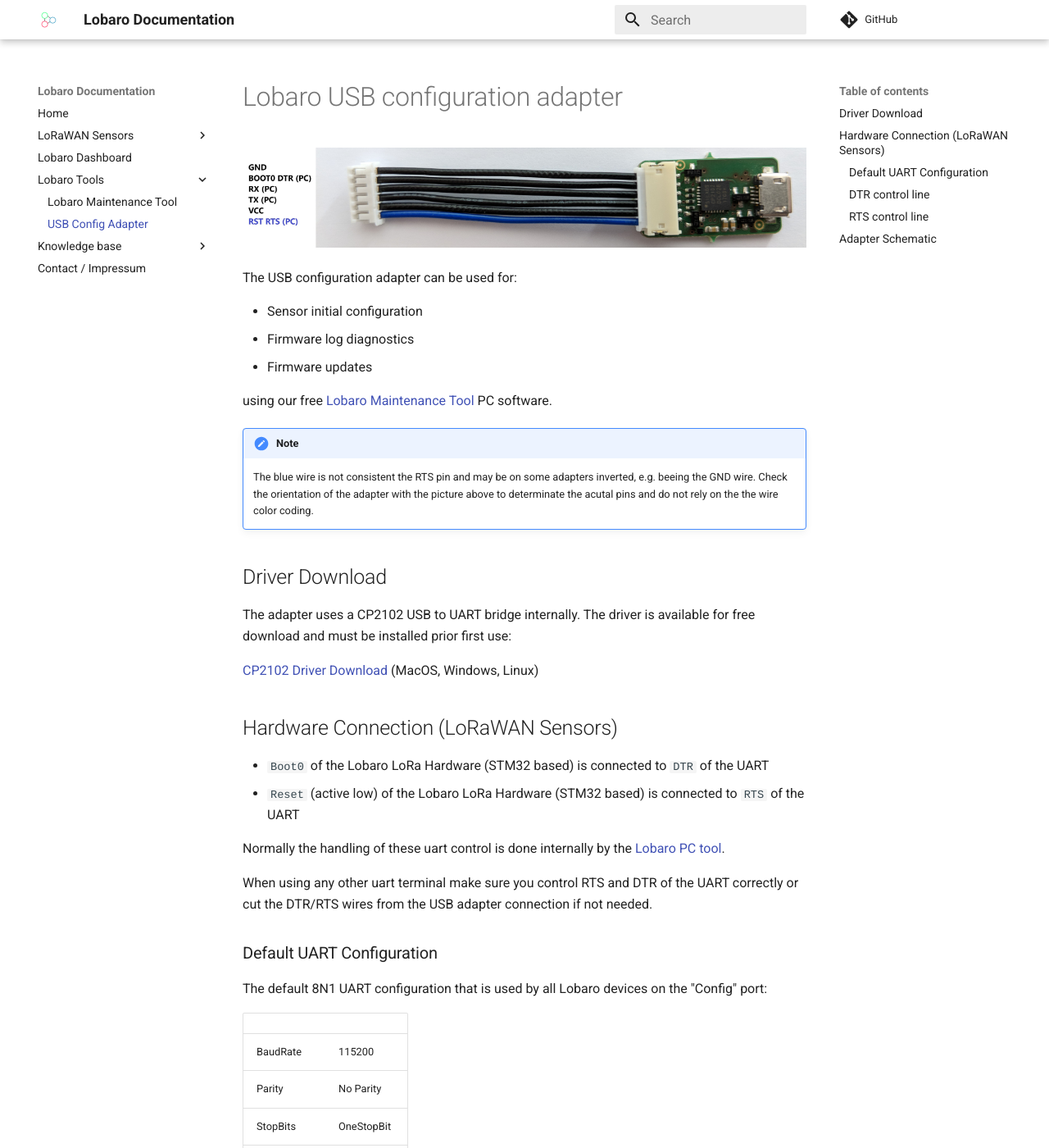
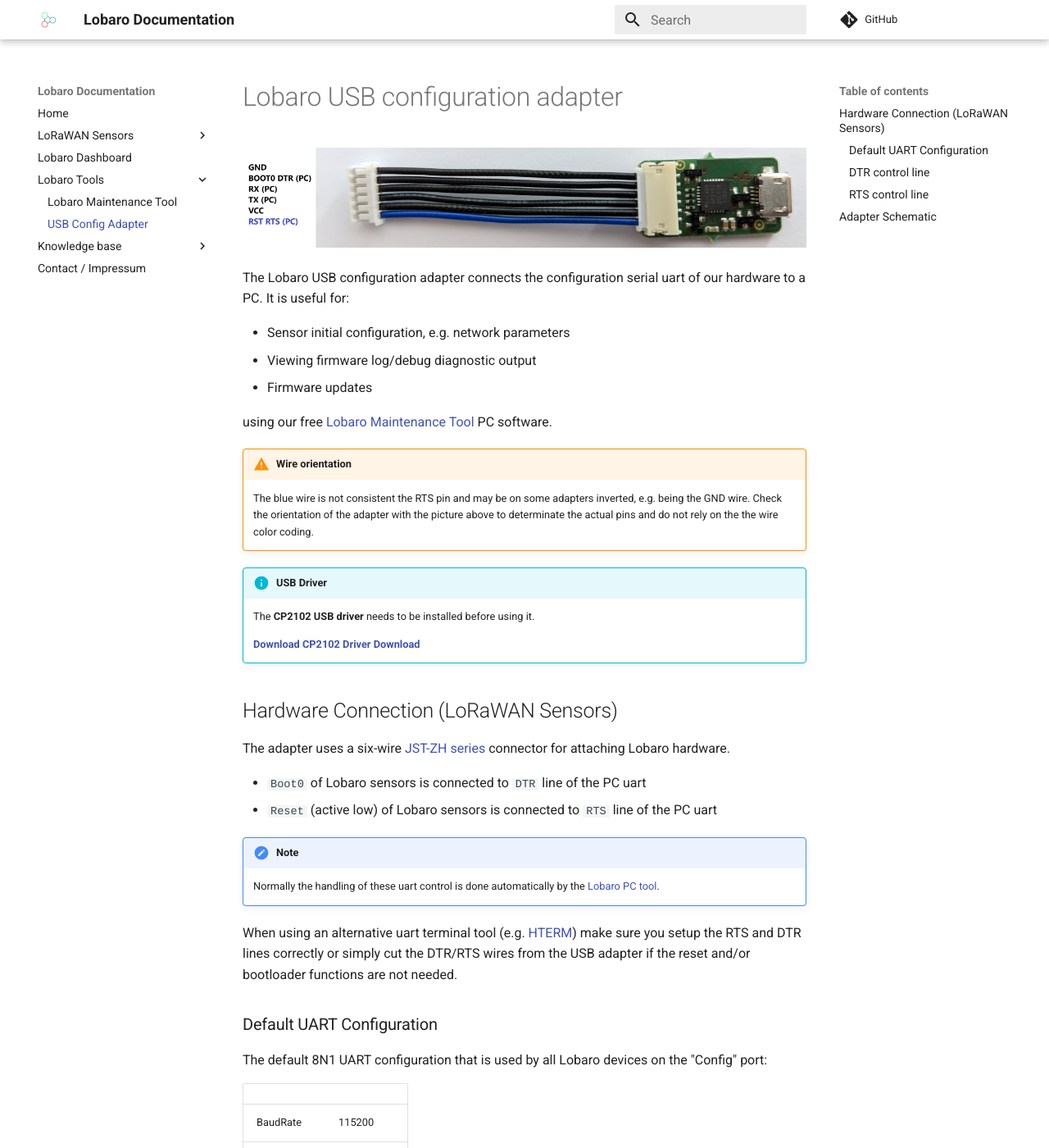
Before and after one commit to Lobaro/docs, an MkDocs documentation site: the page built from docs/tools/usb-config-adapter.md, in a window 1280 px wide and 1400 px high. Shown: the whole window at 82% size. Built offline with MkDocs 1.6.1 and Material for MkDocs 9.7.7, drawn with Linux system fonts in a browser that asks for light colours; a script that is not in the unit is left out; comment, search, counter and statistics services are not loaded; some of the changed text lies outside the part shown.

Commit message:
make lobaro tool and adapter sites nicer

````diff
--- a/docs/tools/usb-config-adapter.md
+++ b/docs/tools/usb-config-adapter.md
@@ -2,32 +2,38 @@
 
 ![Picture USB Config Adapter](./img/lobaro-config-adapter.jpg)
 
-The USB configuration adapter can be used for:
+The Lobaro USB configuration adapter connects the configuration serial uart of our hardware to a PC. It is useful for:
 
-* Sensor initial configuration
-* Firmware log diagnostics
+* Sensor initial configuration, e.g. network parameters
+* Viewing firmware log/debug diagnostic output
 * Firmware updates
 
 using our free [Lobaro Maintenance Tool](./lobaro-tool.md) PC software.
 
-!!! note
-    The blue wire is not consistent the RTS pin and may be on some adapters inverted, e.g. beeing the GND wire. Check the
-    orientation of the adapter with the picture above to determinate the acutal pins and do not rely on the the wire color coding.
+!!! warning "Wire orientation"
+    The blue wire is not consistent the RTS pin and may be on some adapters inverted, e.g. being the GND wire. Check the
+    orientation of the adapter with the picture above to determinate the actual pins and do not rely on the the wire color coding.
 
-## Driver Download
-The adapter uses a CP2102 USB to UART bridge internally. The driver is available for free download and must be installed prior first use:
+!!! info "USB Driver"
 
-[CP2102 Driver Download](https://www.silabs.com/products/development-tools/software/usb-to-uart-bridge-vcp-drivers) (MacOS, Windows, Linux)
+    The **CP2102 USB driver** needs to be installed before using it.
+
+    [**Download CP2102 Driver Download**](https://www.silabs.com/products/development-tools/software/usb-to-uart-bridge-vcp-drivers){: target="_blank"}
 
 ## Hardware Connection (LoRaWAN Sensors)
 
-* ```Boot0``` of the Lobaro LoRa Hardware (STM32 based) is connected to ```DTR``` of the UART
-* ```Reset``` (active low) of the Lobaro LoRa Hardware (STM32 based) is connected to ```RTS``` of the UART
+The adapter uses a six-wire [JST-ZH series](http://www.jst-mfg.com/product/detail_e.php?series=287){: target="_blank"}
+connector for attaching Lobaro hardware.
 
-Normally the handling of these uart control is done internally by the [Lobaro PC tool](lobaro-tool).
+* `Boot0` of Lobaro sensors is connected to `DTR` line of the PC uart
+* `Reset` (active low) of Lobaro sensors is connected to `RTS` line of the PC uart
 
-When using any other uart terminal make sure you control RTS and DTR of the UART correctly or cut the DTR/RTS wires
-from the USB adapter connection if not needed.
+!!! note
+    Normally the handling of these uart control is done automatically by the [Lobaro PC tool](lobaro-tool).
+
+When using an alternative uart terminal tool (e.g. [HTERM](http://www.der-hammer.info/terminal/){: target="_blank"}) make
+sure you setup the RTS and DTR lines correctly or simply cut the DTR/RTS wires
+from the USB adapter if the reset and/or bootloader functions are not needed.
 
 ### Default UART Configuration
 
@@ -42,14 +48,14 @@
 
 ### DTR control line
 
-* ```Low / true``` => Run Firmware after Reset (Default since BOOT0 has internal pull-down)
-* ```High / false``` => Run Bootloader after Reset
+* `Low` / `true` => Run Firmware after Reset (Default since BOOT0 has internal pull-down)
+* `High` / `false` => Run Bootloader after Reset
 
 
 ### RTS control line
 
-* ```High / false``` => Run Firmware / Bootloader (Default since RESET has internal pull-up)
-* ```Low / true``` => Chip in RESET mode (not running)
+* `High` / `false` => Run Firmware / Bootloader (Default since RESET has internal pull-up)
+* `Low` / `true` => Chip in RESET mode (not running)
 
 ## Adapter Schematic
 [Picture USB Config Adapter](./img/config-adapter-schematic.png)
--- a/mkdocs.yml
+++ b/mkdocs.yml
@@ -38,9 +38,7 @@
   - pymdownx.caret
   - pymdownx.critic
   - pymdownx.details
-  - pymdownx.emoji:
-      emoji_generator: !!python/name:pymdownx.emoji.to_svg
-  - pymdownx.inlinehilite
+#  - pymdownx.inlinehilite
   - pymdownx.magiclink
   - pymdownx.mark
   - pymdownx.smartsymbols
````
Also changed, not shown: docs/tools/lobaro-tool.md (+13 -18 lines).
